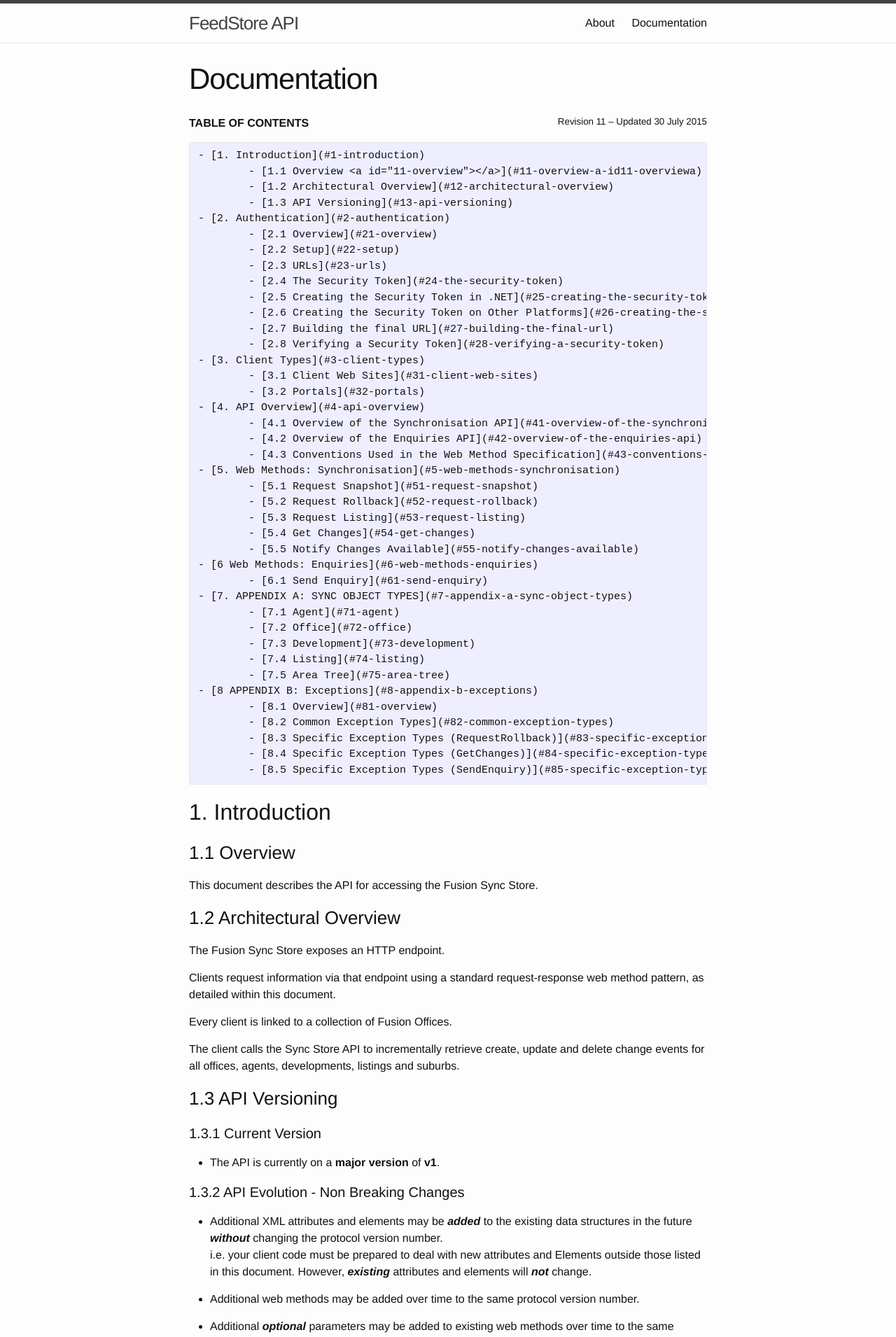
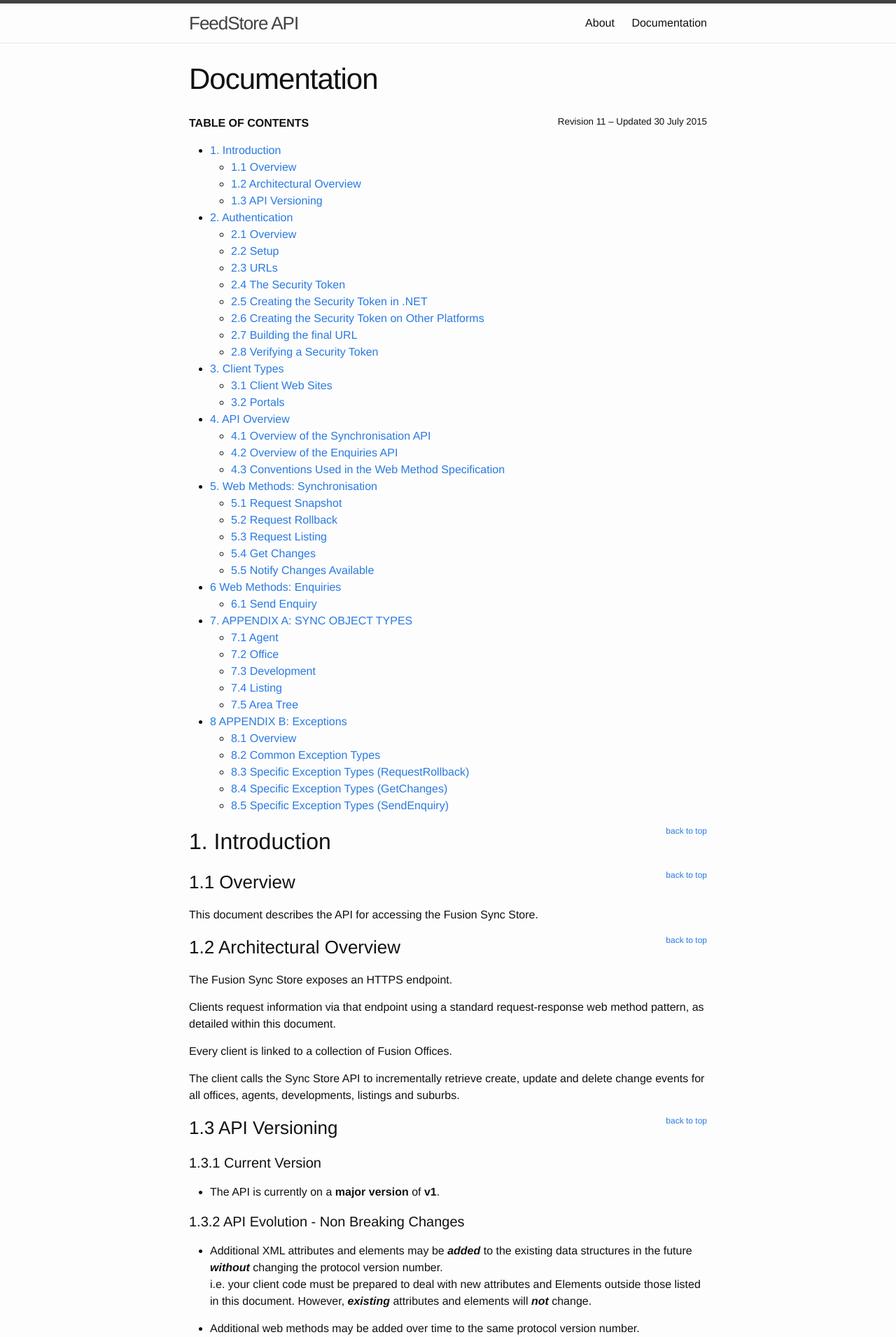
Before and after one commit to EdgeCaseZA/FeedStoreAPI, a Jekyll site: the page built from documentation.md, in a window 1280 px wide. Shown: the top 1910 px of the page at 70% size. Built offline with Jekyll 4.4.1, drawn with Linux system fonts in a browser that asks for light colours; some of the changed text lies outside the part shown.

Commit message:
https endpoints in documentation

```diff
--- a/css/main.scss
+++ b/css/main.scss
@@ -89,3 +89,9 @@
     }
   }
 }
+
+a[id] {
+  font-size: 75%;
+  float:right;
+  display:inline-block;
+}
--- a/documentation.md
+++ b/documentation.md
@@ -10,64 +10,64 @@
 
 <!-- TOC depthFrom:1 depthTo:3 withLinks:1 updateOnSave:0 orderedList:0 -->
 
-	- [1. Introduction](#1-introduction)
-		- [1.1 Overview <a id="11-overview"></a>](#11-overview-a-id11-overviewa)
-		- [1.2 Architectural Overview](#12-architectural-overview)
-		- [1.3 API Versioning](#13-api-versioning)
-	- [2. Authentication](#2-authentication)
-		- [2.1 Overview](#21-overview)
-		- [2.2 Setup](#22-setup)
-		- [2.3 URLs](#23-urls)
-		- [2.4 The Security Token](#24-the-security-token)
-		- [2.5 Creating the Security Token in .NET](#25-creating-the-security-token-in-net)
-		- [2.6 Creating the Security Token on Other Platforms](#26-creating-the-security-token-on-other-platforms)
-		- [2.7 Building the final URL](#27-building-the-final-url)
-		- [2.8 Verifying a Security Token](#28-verifying-a-security-token)
-	- [3. Client Types](#3-client-types)
-		- [3.1 Client Web Sites](#31-client-web-sites)
-		- [3.2 Portals](#32-portals)
-	- [4. API Overview](#4-api-overview)
-		- [4.1 Overview of the Synchronisation API](#41-overview-of-the-synchronisation-api)
-		- [4.2 Overview of the Enquiries API](#42-overview-of-the-enquiries-api)
-		- [4.3 Conventions Used in the Web Method Specification](#43-conventions-used-in-the-web-method-specification)
-	- [5. Web Methods: Synchronisation](#5-web-methods-synchronisation)
-		- [5.1 Request Snapshot](#51-request-snapshot)
-		- [5.2 Request Rollback](#52-request-rollback)
-		- [5.3 Request Listing](#53-request-listing)
-		- [5.4 Get Changes](#54-get-changes)
-		- [5.5 Notify Changes Available](#55-notify-changes-available)
-	- [6 Web Methods: Enquiries](#6-web-methods-enquiries)
-		- [6.1 Send Enquiry](#61-send-enquiry)
-	- [7. APPENDIX A: SYNC OBJECT TYPES](#7-appendix-a-sync-object-types)
-		- [7.1 Agent](#71-agent)
-		- [7.2 Office](#72-office)
-		- [7.3 Development](#73-development)
-		- [7.4 Listing](#74-listing)
-		- [7.5 Area Tree](#75-area-tree)
-	- [8 APPENDIX B: Exceptions](#8-appendix-b-exceptions)
-		- [8.1 Overview](#81-overview)
-		- [8.2 Common Exception Types](#82-common-exception-types)
-		- [8.3 Specific Exception Types (RequestRollback)](#83-specific-exception-types-requestrollback)
-		- [8.4 Specific Exception Types (GetChanges)](#84-specific-exception-types-getchanges)
-		- [8.5 Specific Exception Types (SendEnquiry)](#85-specific-exception-types-sendenquiry)
+- [1. Introduction](#1-introduction)
+	- [1.1 Overview <a id="11-overview"></a>](#11-overview-a-id11-overviewa)
+	- [1.2 Architectural Overview](#12-architectural-overview)
+	- [1.3 API Versioning](#13-api-versioning)
+- [2. Authentication](#2-authentication)
+	- [2.1 Overview](#21-overview)
+	- [2.2 Setup](#22-setup)
+	- [2.3 URLs](#23-urls)
+	- [2.4 The Security Token](#24-the-security-token)
+	- [2.5 Creating the Security Token in .NET](#25-creating-the-security-token-in-net)
+	- [2.6 Creating the Security Token on Other Platforms](#26-creating-the-security-token-on-other-platforms)
+	- [2.7 Building the final URL](#27-building-the-final-url)
+	- [2.8 Verifying a Security Token](#28-verifying-a-security-token)
+- [3. Client Types](#3-client-types)
+	- [3.1 Client Web Sites](#31-client-web-sites)
+	- [3.2 Portals](#32-portals)
+- [4. API Overview](#4-api-overview)
+	- [4.1 Overview of the Synchronisation API](#41-overview-of-the-synchronisation-api)
+	- [4.2 Overview of the Enquiries API](#42-overview-of-the-enquiries-api)
+	- [4.3 Conventions Used in the Web Method Specification](#43-conventions-used-in-the-web-method-specification)
+- [5. Web Methods: Synchronisation](#5-web-methods-synchronisation)
+	- [5.1 Request Snapshot](#51-request-snapshot)
+	- [5.2 Request Rollback](#52-request-rollback)
+	- [5.3 Request Listing](#53-request-listing)
+	- [5.4 Get Changes](#54-get-changes)
+	- [5.5 Notify Changes Available](#55-notify-changes-available)
+- [6 Web Methods: Enquiries](#6-web-methods-enquiries)
+	- [6.1 Send Enquiry](#61-send-enquiry)
+- [7. APPENDIX A: SYNC OBJECT TYPES](#7-appendix-a-sync-object-types)
+	- [7.1 Agent](#71-agent)
+	- [7.2 Office](#72-office)
+	- [7.3 Development](#73-development)
+	- [7.4 Listing](#74-listing)
+	- [7.5 Area Tree](#75-area-tree)
+- [8 APPENDIX B: Exceptions](#8-appendix-b-exceptions)
+	- [8.1 Overview](#81-overview)
+	- [8.2 Common Exception Types](#82-common-exception-types)
+	- [8.3 Specific Exception Types (RequestRollback)](#83-specific-exception-types-requestrollback)
+	- [8.4 Specific Exception Types (GetChanges)](#84-specific-exception-types-getchanges)
+	- [8.5 Specific Exception Types (SendEnquiry)](#85-specific-exception-types-sendenquiry)
 
 <!-- /TOC -->
 
-<a id="1-introduction"></a>
+<a id="1-introduction" href="#">back to top</a>
 
 ## 1. Introduction
 
-<a id="11-overview-a-id11-overviewa"></a>
-
-### 1.1 Overview <a id="11-overview"></a>
+<a id="11-overview" href="#">back to top</a>
+
+### 1.1 Overview
 
 This document describes the API for accessing the Fusion Sync Store.
 
-<a id="12-architectural-overview"></a>
+<a id="12-architectural-overview" href="#">back to top</a>
 
 ### 1.2 Architectural Overview
 
-The Fusion Sync Store exposes an HTTP endpoint.
+The Fusion Sync Store exposes an HTTPS endpoint.
 
 Clients request information via that endpoint using a standard request-response
 web method pattern, as detailed within this document.
@@ -77,11 +77,9 @@
 The client calls the Sync Store API to incrementally retrieve create, update and
 delete change events for all offices, agents, developments, listings and suburbs.
 
-<a id="13-api-versioning"></a>
+<a id="13-api-versioning" href="#">back to top</a>
 
 ### 1.3 API Versioning
-
-<a id="131-current-version"></a>
 
 #### 1.3.1 Current Version
 
@@ -117,34 +115,34 @@
   be allocated a period of time to transition to the new protocol, before the
   old version is discontinued.
 
-<a id="2-authentication"></a>
+<a id="2-authentication" href="#">back to top</a>
 
 ## 2. Authentication
 
-<a id="21-overview"></a>
+<a id="21-overview" href="#">back to top</a>
 
 ### 2.1 Overview
 
 Every web method takes a mandatory SecurityToken as a parameter.  Each time a
 client calls a method, it needs to re-create this security token.
 
-<a id="22-setup"></a>
+<a id="22-setup" href="#">back to top</a>
 
 ### 2.2 Setup
 
 Every client must request a ClientID and Password from our support team.
 The Password must be kept secure at all times.
 
-<a id="23-urls"></a>
+<a id="23-urls" href="#">back to top</a>
 
 ### 2.3 URLs
 
-- Testing: [http://staging-feedstore.fusionagency.net/v1/sync/](http://staging-feedstore.fusionagency.net/v1/sync/)
-- Production: [http://za-feedstore.fusionagency.net/v1/sync/](http://za-feedstore.fusionagency.net/v1/sync/)
+- Testing: [https://staging-feedstore.fusionagency.net/v1/sync/](https://staging-feedstore.fusionagency.net/v1/sync/)
+- Production: [https://za-feedstore.fusionagency.net/v1/sync/](https://za-feedstore.fusionagency.net/v1/sync/)
 
 All development and testing is to take place against the staging URL.
 
-<a id="24-the-security-token"></a>
+<a id="24-the-security-token" href="#">back to top</a>
 
 ### 2.4 The Security Token
 
@@ -157,7 +155,7 @@
 | `Salt`      | a 64-bit number randomly generated on the client's PC.                                                           |
 | `Digest`    | a Base64 conversion of an SHA1 computed hash of the password and the above data.                                 |
 
-<a id="25-creating-the-security-token-in-net"></a>
+<a id="25-creating-the-security-token-in-net" href="#">back to top</a>
 
 ### 2.5 Creating the Security Token in .NET
 
@@ -165,7 +163,7 @@
 in a format ready to be appended to an URL.  Contact Fusion should you wish to
 make use of this source code.
 
-<a id="26-creating-the-security-token-on-other-platforms"></a>
+<a id="26-creating-the-security-token-on-other-platforms" href="#">back to top</a>
 
 ### 2.6 Creating the Security Token on Other Platforms
 
@@ -189,7 +187,7 @@
     Digest = Base64Encoder( Hash )
     UrlFriendlyDigest = UrlEncode( Digest )
 
-<a id="27-building-the-final-url"></a>
+<a id="27-building-the-final-url" href="#">back to top</a>
 
 ### 2.7 Building the final URL
 
@@ -201,12 +199,12 @@
 
 Appended to the base URL
 
-    http://staging-feedstore.fusionagency.net/v1/sync/RequestSnapshot/?clientId=5&timeStamp=2011-12-03-22-05&salt=23872387232&digest=623fa5af23793
+    https://staging-feedstore.fusionagency.net/v1/sync/RequestSnapshot/?clientId=5&timeStamp=2011-12-03-22-05&salt=23872387232&digest=623fa5af23793
 
 _Please be aware that a GET request to a method that expects a POST will return
 404 even though the endpoint exists._
 
-<a id="28-verifying-a-security-token"></a>
+<a id="28-verifying-a-security-token" href="#">back to top</a>
 
 ### 2.8 Verifying a Security Token
 
@@ -222,11 +220,11 @@
 - Compare the generated digest with the digest supplied in the URL call.
 - If the digests match, the token is valid.
 
-<a id="3-client-types"></a>
+<a id="3-client-types" href="#">back to top</a>
 
 ## 3. Client Types
 
-<a id="31-client-web-sites"></a>
+<a id="31-client-web-sites" href="#">back to top</a>
 
 ### 3.1 Client Web Sites
 
@@ -262,17 +260,17 @@
 as a handle for accessing the Sync Store.
 - The `listingId` is the Fusion listingId as returned in the `<Listing>` element.
 
-<a id="32-portals"></a>
+<a id="32-portals" href="#">back to top</a>
 
 ### 3.2 Portals
 
 A portal client aggregates listings from a number of different Agencies and Offices.
 
-<a id="4-api-overview"></a>
+<a id="4-api-overview" href="#">back to top</a>
 
 ## 4. API Overview
 
-<a id="41-overview-of-the-synchronisation-api"></a>
+<a id="41-overview-of-the-synchronisation-api" href="#">back to top</a>
 
 ### 4.1 Overview of the Synchronisation API
 
@@ -321,7 +319,7 @@
 the web method calls will fail with a Housekeeping In Progress exception.  If
 that happens, the client should back off and try again later.
 
-<a id="42-overview-of-the-enquiries-api"></a>
+<a id="42-overview-of-the-enquiries-api" href="#">back to top</a>
 
 ### 4.2 Overview of the Enquiries API
 
@@ -340,7 +338,7 @@
 If the enquiry is of a general nature (i.e. the enquiry is not related to a
 specific listing), the target Office ID should be included in the enquiry.
 
-<a id="43-conventions-used-in-the-web-method-specification"></a>
+<a id="43-conventions-used-in-the-web-method-specification" href="#">back to top</a>
 
 ### 4.3 Conventions Used in the Web Method Specification
 
@@ -350,11 +348,11 @@
   it means that either the attribute will be missing, _**or**_ the attribute value
   will be an empty string.
 
-<a id="5-web-methods-synchronisation"></a>
+<a id="5-web-methods-synchronisation" href="#">back to top</a>
 
 ## 5. Web Methods: Synchronisation
 
-<a id="51-request-snapshot"></a>
+<a id="51-request-snapshot" href="#">back to top</a>
 
 ### 5.1 Request Snapshot
 
@@ -388,7 +386,7 @@
 > : Xml string (see below)
 >
 > Example
-> : `POST` to `http://website/v1/Sync/RequestSnapshot`
+> : `POST` to `https://website/v1/Sync/RequestSnapshot`
 
 #### 5.1.3 Parameters
 
@@ -424,7 +422,7 @@
 - Internal Error
 - Service Offline
 
-<a id="52-request-rollback"></a>
+<a id="52-request-rollback" href="#">back to top</a>
 
 ### 5.2 Request Rollback
 
@@ -468,7 +466,7 @@
 > : Xml string (see below)
 >
 > Example
-> : `POST` to `http://website/v1/Sync/RequestRollback`
+> : `POST` to `https://website/v1/Sync/RequestRollback`
 
 #### 5.2.3 Parameters
 
@@ -530,7 +528,7 @@
   - Internal Error
   - Service Offline
 
-<a id="53-request-listing"></a>
+<a id="53-request-listing" href="#">back to top</a>
 
 ### 5.3 Request Listing
 
@@ -567,7 +565,7 @@
 > : Xml string (see below)
 >
 > Example
-> : `POST` to `http://website/v1/Sync/RequestListing`
+> : `POST` to `https://website/v1/Sync/RequestListing`
 
 
 #### 5.3.3 Parameters
@@ -605,7 +603,7 @@
 - Internal Error
 - Service Offline
 
-<a id="54-get-changes"></a>
+<a id="54-get-changes" href="#">back to top</a>
 
 ### 5.4 Get Changes
 
@@ -651,7 +649,7 @@
 > : Xml string (see below)
 >
 > Example
-> : `POST` to `http://website/v1/Sync/GetChanges`
+> : `POST` to `https://website/v1/Sync/GetChanges`
 
 #### 5.4.3 Parameters
 
@@ -840,7 +838,7 @@
   - Internal Error
   - Service Offline
 
-<a id="55-notify-changes-available"></a>
+<a id="55-notify-changes-available" href="#">back to top</a>
 
 ### 5.5 Notify Changes Available
 
@@ -905,11 +903,11 @@
 
 The client should simply return an empty `<RequestCompleted>` XML element.
 
-<a id="6-web-methods-enquiries"></a>
+<a id="6-web-methods-enquiries" href="#">back to top</a>
 
 ## 6 Web Methods: Enquiries
 
-<a id="61-send-enquiry"></a>
+<a id="61-send-enquiry" href="#">back to top</a>
 
 ### 6.1 Send Enquiry
 
@@ -945,7 +943,7 @@
 > : Xml string (see below)
 >
 > Example
-> : `POST` to `http://website/Fusion/IncomingEnquiries/SendEnquiry`
+> : `POST` to `https://website/Fusion/IncomingEnquiries/SendEnquiry`
 
 #### 6.1.3 Parameters
 
@@ -1062,11 +1060,11 @@
 
 [Appendix A]: #7-appendix-a-sync-object-types
 
-<a id="7-appendix-a-sync-object-types"></a>
+<a id="7-appendix-a-sync-object-types" href="#">back to top</a>
 
 ## 7. APPENDIX A: SYNC OBJECT TYPES
 
-<a id="71-agent"></a>
+<a id="71-agent" href="#">back to top</a>
 
 ### 7.1 Agent
 
@@ -1103,8 +1101,6 @@
   formatted with spaces after the 3rd and 6th digits.
 - The `title` and `team` attributes are not mandatory.
 
-<a id="72-office"></a>
-
 ### 7.2 Office
 
 #### 7.2.1 An Example
@@ -1137,7 +1133,7 @@
 - An AgentRef element will be returned for each member of the office.
 - The AgentRef `id` attribute will reference a valid ID of an Agent in the data store.
 
-<a id="73-development"></a>
+<a id="73-development" href="#">back to top</a>
 
 ### 7.3 Development
 
@@ -1160,7 +1156,7 @@
   relationship is captured in the Listing object as an optional reference to
   this Development object.
 
-<a id="74-listing"></a>
+<a id="74-listing" href="#">back to top</a>
 
 ### 7.4 Listing
 
@@ -1415,11 +1411,11 @@
   that is associated with the distressed sale.  The following organisation are
   currently supported (note that this list may grow over time
 
-  | `Organisation` Attribute Value | Details                       |
-  |:-------------------------------|:------------------------------|
-  | `FNB`                          | FNB Quick Sell Program        |
-  | `Standard`                     | Standard Bank Distressed Sale |
-  | `Nedbank`                      | Nedbank Assisted Sale         |
+	| Organisation Attribute Value | Details                       |
+	|:-----------------------------|-------------------------------|
+	| `FNB`                        | FNB Quick Sell Program        |
+	| `Standard`                   | Standard Bank Distressed Sale |
+	| `Nedbank`                    | Nedbank Assisted Sale         |
 
 - The `priceSuffix` is optional and further clarifies the `sellingPrice` field.
 
@@ -1574,7 +1570,7 @@
   own document repository.  A client may NOT expose this URL directly on their site.
 - Documents may be downloaded in parallel, on a maximum of 20 threads.
 
-<a id="75-area-tree"></a>
+<a id="75-area-tree" href="#">back to top</a>
 
 ### 7.5 Area Tree
 
@@ -1637,17 +1633,17 @@
 
 [Appendix B]: #8-appendix-b-exceptions
 
-<a id="8-appendix-b-exceptions"></a>
+<a id="8-appendix-b-exceptions" href="#">back to top</a>
 
 ## 8 APPENDIX B: Exceptions
 
-<a id="81-overview"></a>
+<a id="81-overview" href="#">back to top</a>
 
 ### 8.1 Overview
 
 Any web method can return an Exception Result instead of a Success Result.  Every Exception result is a single <Exception> root element with a mandatory "type" attribute ID and optional other attributes specific to the Exception type.
 
-<a id="82-common-exception-types"></a>
+<a id="82-common-exception-types" href="#">back to top</a>
 
 ### 8.2 Common Exception Types
 
@@ -1728,7 +1724,7 @@
 Example
 : `<Exception type="InvalidParameter" paramName="mobileNumber" />`
 
-<a id="83-specific-exception-types-requestrollback"></a>
+<a id="83-specific-exception-types-requestrollback" href="#">back to top</a>
 
 ### 8.3 Specific Exception Types (RequestRollback)
 
@@ -1754,7 +1750,7 @@
 Example
 : `<Exception type="NoHistoryAvailable" />`
 
-<a id="84-specific-exception-types-getchanges"></a>
+<a id="84-specific-exception-types-getchanges" href="#">back to top</a>
 
 ### 8.4 Specific Exception Types (GetChanges)
 
@@ -1780,7 +1776,7 @@
 Example
 : `<Exception type="CommitTokenExpired" />`
 
-<a id="85-specific-exception-types-sendenquiry"></a>
+<a id="85-specific-exception-types-sendenquiry" href="#">back to top</a>
 
 ### 8.5 Specific Exception Types (SendEnquiry)
 
```
